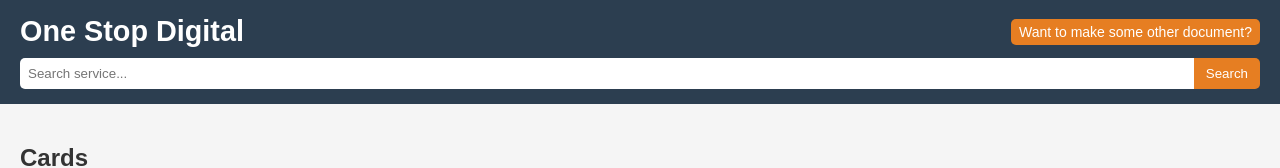
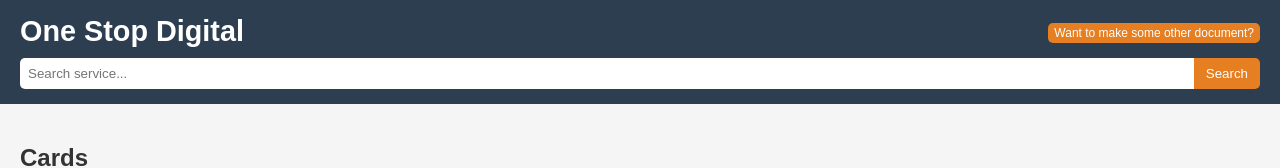
Before and after one commit to ahsuvlogs/One-Stop-Digital, a plain HTML site: page index.html in a window 1280 px wide. Shown: the top 168 px of the page. Drawn offline with Linux system fonts and the light colour scheme.

Commit message:
uploaded all project files

```diff
--- a/index.html
+++ b/index.html
@@ -63,7 +63,7 @@
   <header>
     <h1>One Stop Digital</h1>
     <div class="nav-buttons">
-      <a href="https://wa.me/916005644425?text=Hello%2C%20I%20want%20to%20make%20some%20other%20document.%20Please%20guide%20me%20with%20a%20callback." target="_blank" style="padding:5px 8px; font-size:14px;">
+      <a href="https://wa.me/916005644425?text=Hello%2C%20I%20want%20to%20make%20some%20other%20document.%20Please%20guide%20me%20with%20a%20callback." target="_blank" style="padding:3px 6px; font-size:12px;">
         Want to make some other document?
       </a>
     </div>
```
